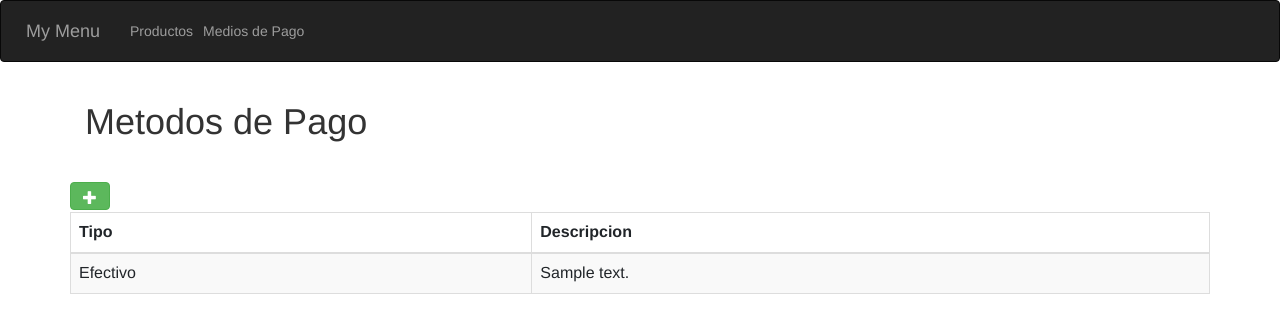
After one commit to aymericcousaert/acp-mymenu, a Django app: page /payments/ in a window 1280 px wide. The commit adds this page. Shown: the top 333 px of the page. Run offline with Django 3.2, Linux system fonts and the light colour scheme; tables that the repository leaves empty hold one stand-in row (values such as "Sample post"); some libraries are stand-ins or nearby versions.

Commit message:
add payments visualization, refactor payment model

```diff
--- a/menu/models.py
+++ b/menu/models.py
@@ -15,8 +15,18 @@ class Product(models.Model):
 
 class PaymentMethod(models.Model):
 
+    CASH = 'CA'
+    CREDIT = 'CC'
+    DEBIT = 'DB'
+
+    TYPES = [
+        (CASH, 'Efectivo'),
+        (CREDIT, 'Credito'),
+        (DEBIT, 'Debito'),
+    ]
+
     description = models.CharField(max_length=200, blank=False, null=False)
-    payment_type = models.CharField(max_length=2, blank=False, null=False)
+    payment_type = models.CharField(max_length=2, choices=TYPES, blank=False, null=False)
 
     def __str__(self):
         return self.description
--- a/menu/templates/navbar.html
+++ b/menu/templates/navbar.html
@@ -8,7 +8,7 @@
       <a class="nav-link" href="{% url "products" %}">Productos</a>
     </li>
     <li class="nav-item">
-      <a class="nav-link" href="{% url "payment" %}">Medios de Pago</a>
+      <a class="nav-link" href="{% url "payment_list" %}">Medios de Pago</a>
     </li>
   </ul>
 </div>
--- /dev/null
+++ b/menu/templates/payment_method_list.html
@@ -0,0 +1,35 @@
+{% extends 'base.html' %}
+{% load bootstrap4 %}
+{% load staticfiles %}
+
+{% block page_header %}
+    <div class="text-left float-left">
+        <h1>Metodos de Pago</h1>
+    </div>
+{% endblock page_header %}
+
+{% block content %}
+    <div class="row">
+            <a href="{% url 'payment' %}">
+                <button type="button" class="btn btn-success mb-1">
+                    <span class="glyphicon glyphicon-plus"></span>
+                </button>
+            </a>
+    </div>
+    <div class="row">
+        <table class="table table-striped table-bordered">
+            <thead>
+                <th>Tipo</th>
+                <th>Descripcion</th>
+            </thead>
+            <tbody>
+            {% for payment in payments %}
+                <tr>
+                    <td>{{ payment.get_payment_type_display }}</td>
+                    <td>{{ payment.description }}</td>
+                </tr>
+            {% endfor %}
+            </tbody>
+        </table>
+    </div>
+{% endblock %}
--- a/menu/urls.py
+++ b/menu/urls.py
@@ -6,5 +6,6 @@ urlpatterns = [
     path('', views.Index.as_view(), name='index'),
     path('products/', views.ProductListView.as_view(), name='products'),
     path('product/', views.ProductView.as_view(), name='product'),
-    path('payment/', views.PaymentMethodView.as_view(), name='payment')
+    path('payment/', views.PaymentMethodView.as_view(), name='payment'),
+    path('payments/', views.PaymentMethodListView.as_view(), name='payment_list')
 ]
--- a/menu/views.py
+++ b/menu/views.py
@@ -20,19 +20,27 @@ class ProductListView(generic.ListView):
         return Product.objects.all()
 
 
+class PaymentMethodListView(generic.ListView):
+    template_name = 'payment_method_list.html'
+    context_object_name = 'payments'
+
+    def get_queryset(self):
+        return PaymentMethod.objects.all()
+
+
 class PaymentMethodView(View):
 
     def get(self, request):
         form = PaymentMethodForm()
-        return render(request, 'paymentMethod.html', {'form': form})
+        return render(request, 'payment_method.html', {'form': form})
 
     def post(self, request):
         form = PaymentMethodForm(request.POST)
         if form.is_valid():
             PaymentMethod.objects.create(**form.cleaned_data)
             messages.success(request, 'Metodo de pago creado exitosamente')
-            return render(request, 'paymentMethod.html', {'form': PaymentMethodForm()})
-        return render(request, 'paymentMethod.html', {'form': form})
+            return redirect('payment_list')
+        return render(request, 'payment_method.html', {'form': form})
 
 
 class ProductView(View):
```
Also changed, not shown: menu/forms.py (+3 -12 lines), menu/templates/payment_method.html (renamed from menu/templates/paymentMethod.html).
